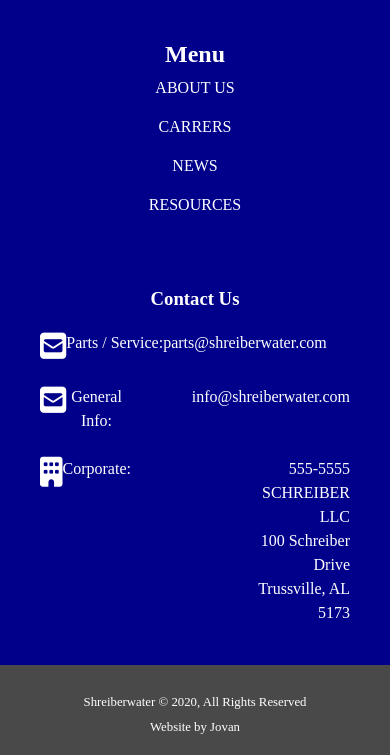
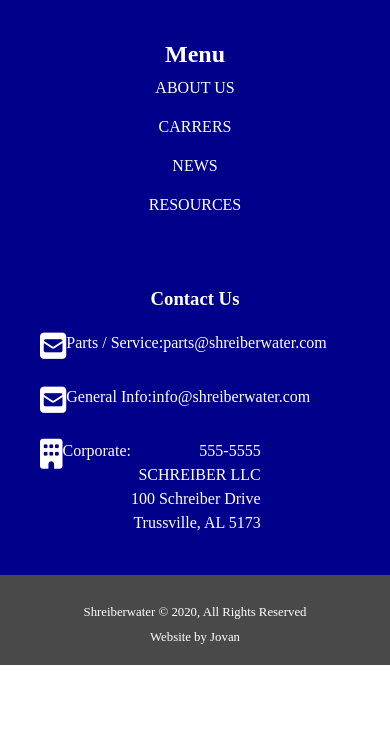
Before and after one commit to yovanproev/Random-Web-Page, a website: page dist/index.html in a window 390 px wide. Shown: the part 4194-4949 px from the top of the page. After the commit the page ends 4859 px from the top, so only its background shows below. Drawn offline with Linux system fonts and the light colour scheme.

Commit message:
update 13

```diff
--- a/scss/mobile.scss
+++ b/scss/mobile.scss
@@ -363,11 +363,9 @@
         }
 
         .text-1 {
-          padding-left: 65px;
         }
 
         .text-2 {
-          padding-left: 110px;
         }
       }
     }
```
Also changed, not shown: dist/css/mobile.css.
